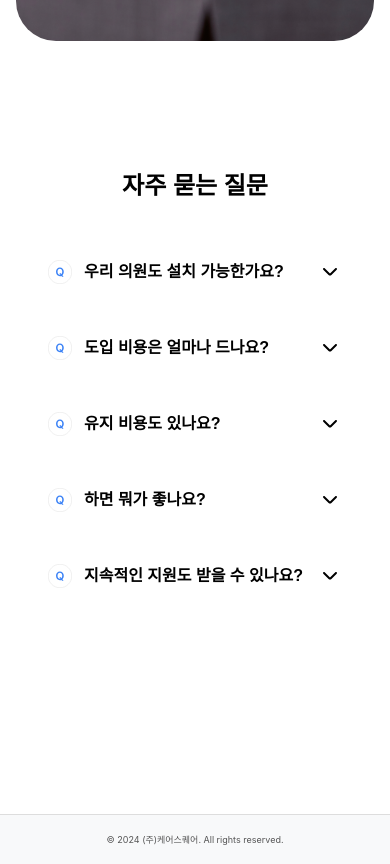
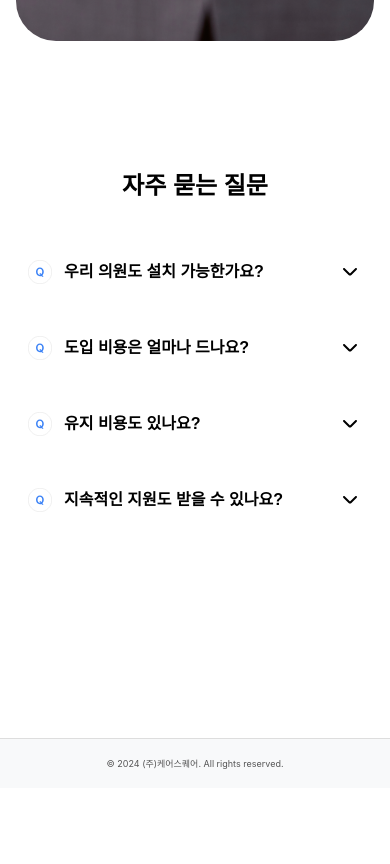
Before and after one commit to Leonamin/ilman-business, a Nuxt app: page / in a window 390 px wide. Shown: the part 9276-10140 px from the top of the page. After the commit the page ends 10064 px from the top, so only its background shows below. Built offline with nearby package versions, Linux system fonts and the light colour scheme; a web font is replaced by a local one.

Commit message:
# EDIT - FAQ UI 조정

```diff
--- a/components/introduction/page/FAQ.vue
+++ b/components/introduction/page/FAQ.vue
@@ -6,23 +6,20 @@ import ChevronUp from "~/components/0_components/icons/ChevronUp.vue";
 const faqList: FAQModel[] = [
   {
     question: "우리 의원도 설치 가능한가요?",
-    answer: "아니요"
+    answer: "네 아임파인 일만사업 솔루션은 일차병원에 적합하게 설계된 아임파인 닥터를 기반으로 합니다." +
+        "따라서 일차병원이라면 누구나 아임파인 일만사업 솔루션을 설치하고 사용할 수 있습니다."
   },
   {
     question: "도입 비용은 얼마나 드나요?",
-    answer: "100만원입니다."
+    answer: "최초 도입 비용은 아임파인 닥터의 요금제를 따르며 일차병원의 규모와 요구사항에 따라 다를 수 있습니다."
   },
   {
     question: "유지 비용도 있나요?",
-    answer: "네"
-  },
-  {
-    question: "하면 뭐가 좋나요?",
-    answer: "위에서 설명했을텐데"
+    answer: "아임파인 일만사업은 건별 이용료로 부과되며 규모에 따라 수수료는 10~15%가 책정됩니다. 자세한 내용은 문의해주세요."
   },
   {
     question: "지속적인 지원도 받을 수 있나요?",
-    answer: "돈을 내신다면야."
+    answer: "네 아임파인 일만사업 솔루션은 카카오톡 채널이나 전화 등을 통해 지원받으실 수 있으며 빠른 문제 해결을 위해 최선을 다하겠습니다."
   }
 ]
 
@@ -154,5 +151,17 @@ const toggleFAQ = (index: number) => {
     width: 24px;
     height: 24px;
   }
+
+  .faq-item {
+    margin-inline: 16px;
+  }
+
+  .question-container {
+    padding: 26px 12px;
+  }
+
+  .answer {
+    padding: 26px 12px;
+  }
 }
 </style>
```
